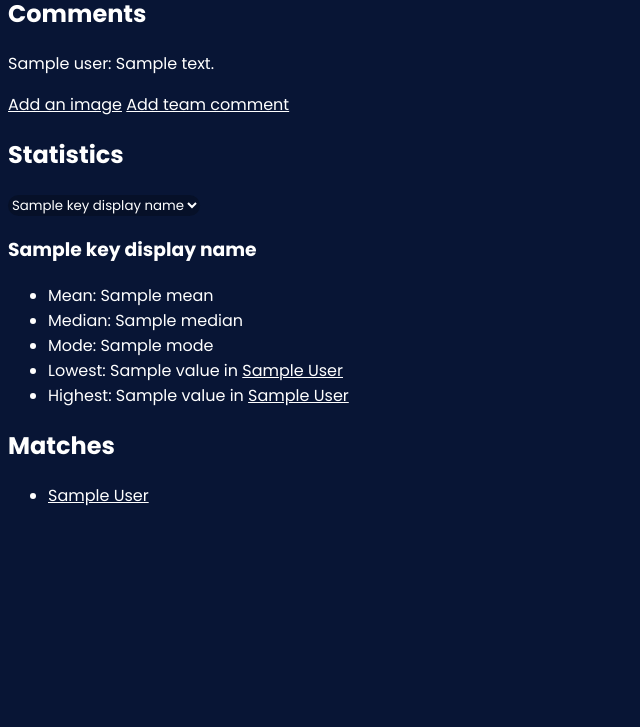
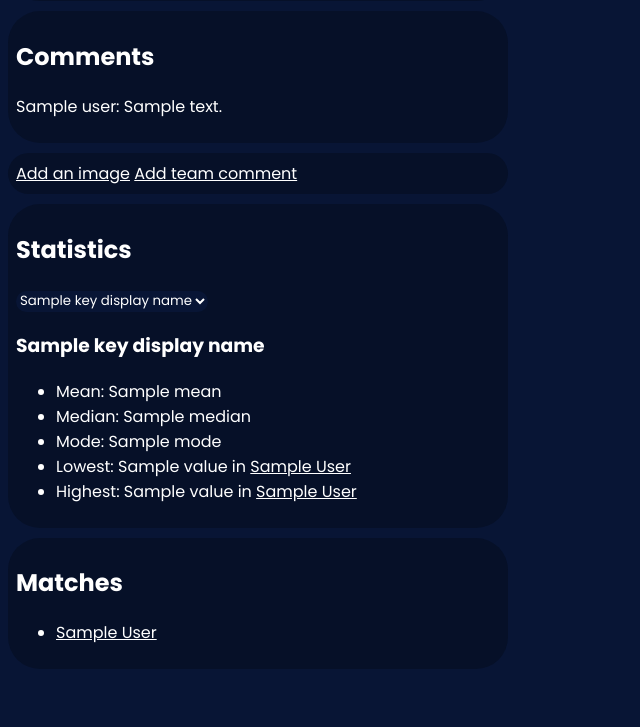
Before and after one commit to nerdherd/NerdScout, a Flask app: template templates/team/team.html in a window 1280 px wide. Shown: the part 888-1615 px from the top of the page, without its empty margins (0-640 px from the left). Before the commit the page ends 1394 px from the top, so only its background shows below. Run offline with Flask 3, Linux system fonts and the light colour scheme; the visitor is signed in with stand-in values (Sample User, id 1); the template is opened without the code that fills it: most values are stand-ins (such as "Sample title", 1, 10 or a date in 2020); parts of the project's set-up code (start-up, migrations or seed data) failed here and were passed over; some web fonts are replaced.

Commit message:
make everything cards

```diff
--- a/static/stylesheets/team.css
+++ b/static/stylesheets/team.css
@@ -19,6 +19,9 @@
     #teamImagesContainer{
         width:95vw !important;
     }
+    .card{
+        width: 95vw !important;
+    }
 }
 
 #teamImages{
@@ -32,6 +35,7 @@
     background-color: var(--darker-navy);
     border:4px solid var(--darker-navy);
     position: relative;
+    box-sizing: border-box;
 }
 
 .imageNav{
@@ -56,11 +60,25 @@
 
 #teamImagesContainer{
     position:relative;
-    width:508px;
+    width:500px;
     aspect-ratio: 3 / 4;
     container-type: size;
+    margin-top:10px;
 }
 
 .hidden{
     display:none;
 }
+
+.card{
+    background-color: var(--darker-navy);
+    box-sizing: border-box;
+    padding:8px;
+    margin-top:10px;
+    border-radius: 2rem;
+    width:500px;
+}
+
+#stats{
+    background-color: var(--nerd-herd-navy);
+}
--- a/templates/team/team.html
+++ b/templates/team/team.html
@@ -9,10 +9,13 @@
 {% block title %}Team {{ team["number"] }} - {{ team["shortName"] }}{% endblock %}
 
 {% block content %}
+<div class="card">
 <h1>Team {{ team["number"] }}</h1>
 
 <h2>{{ team["shortName"] }}</h2>
 <p>{{ team["longName"] }}</p>
+
+</div>
 
 {% if team["images"] %}
 <div id="teamImagesContainer">
@@ -26,6 +29,7 @@
 </div>
 {% endif %}
 
+<div class="card">
 <h2>Comments</h2>
 {% for comment in team["comments"] %}
 <p>{{ comment["user"] }}: {{ comment["comment"] }}</p>
@@ -33,10 +37,14 @@
 {% if not team["comments"] %}
 <p>No comments :(</p>
 {% endif %}
+</div>
 
+<div class="card">
 <a href="{{ url_for('addTeamImagePage', team=team['number']) }}">Add an image</a>
 <a href="{{ url_for('setTeamComment', team=team['number']) }}">Add team comment</a>
+</div>
 
+<div class="card">
 <h2>Statistics</h2>
 <select name="stats" id="stats" onchange="changeStat()">
     {% for key, value in stats.items()%}
@@ -55,9 +63,11 @@
     </ul>
 </div>
 {% endfor %}
+</div>
 
 <!--<p>{{ team }}</p>-->
 
+<div class="card">
 <h2>Matches</h2>
 <ul>
     {% for match in matches %}
@@ -66,6 +76,7 @@
     </li>
     {% endfor %}
 </ul>
+</div>
 
 {% if team["images"] %}
 <script>
```
